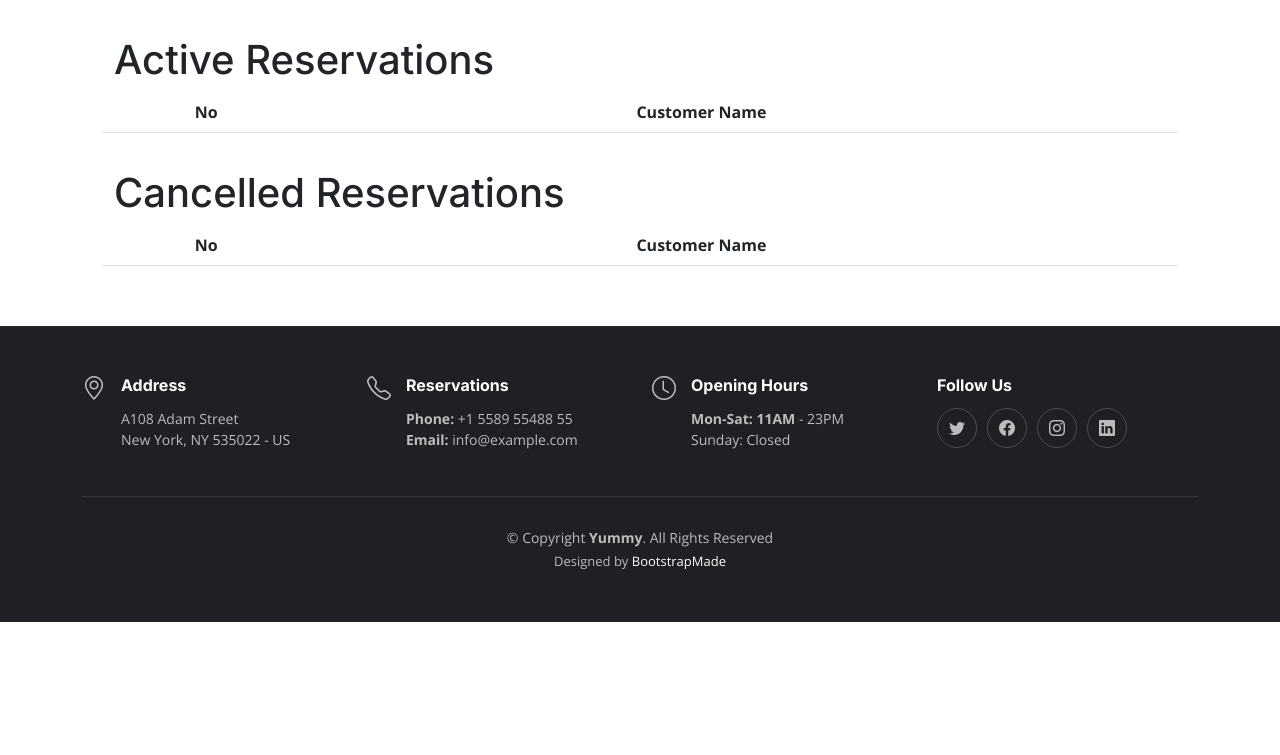
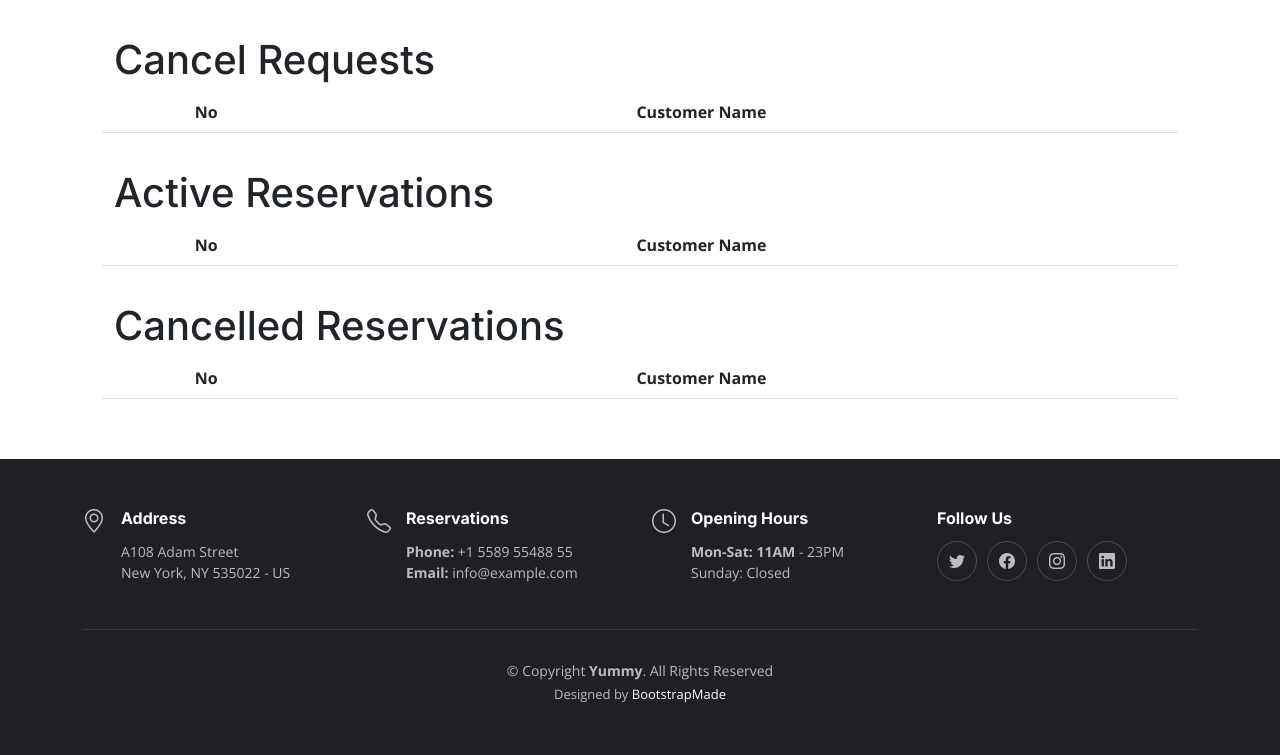
Before and after one commit to muhammadrazif01/strudel, a Django app: page /manageres in a window 1280 px wide. Shown: the part 211-966 px from the top of the page. Before the commit the page ends 833 px from the top, so only its background shows below. Run offline with Django 4.2, Linux system fonts and the light colour scheme; data that the repository does not hold is empty; some libraries are stand-ins or nearby versions.

Commit message:
Now handles cancel requests

```diff
--- a/manageresorder/templates/read_reservations.html
+++ b/manageresorder/templates/read_reservations.html
@@ -35,6 +35,37 @@
         </table>
     </div>
 
+    <div class="row justify-content-center" style="margin: 20px;">
+        <h1>Cancel Requests</h1>
+        <table class="table table-hover table-striped text-center">
+            <thead>
+                <tr>
+                    <th scope="col">No</th>
+                    <th scope="col">Customer Name</th>
+                    <th scope="col"></th>
+                </tr>
+            </thead>
+            <tbody>
+            {% for row in cancel_requests %}
+                <tr>
+                <th scope="row">{{forloop.counter}}</th>
+                <td>{{row.customerR.name}}</td>
+                <td>
+                    <a href="{% url 'manageresorder:res_detail' row.id %}" class="btn-book-a-table">
+                        <button style="margin: 5px; border-radius: 16px; border: none; padding: 5px 10px 5px 10px; background-color: #CE1212; color: white;">View Details</button>
+                    </a>
+                    <a href="{% url 'manageresorder:reject' row.id %}" class="btn-book-a-table">
+                        <button style="margin: 5px; border-radius: 16px; border: none; padding: 5px 10px 5px 10px; background-color: rgba(1, 1, 1, 0.888); color: white;">Accept</button>
+                    </a>
+                    <a href="{% url 'manageresorder:accept' row.id%}" class="btn-book-a-table">
+                        <button style="margin: 5px; border-radius: 16px; border: none; padding: 5px 10px 5px 10px; background-color: #CE1212; color: white;">Deny</button>
+                    </a>
+                </td>
+                </tr>
+            {% endfor %}
+            </tbody>
+        </table>
+    </div>
 
     <div class="row justify-content-center" style="margin: 20px;">
         <h1>Active Reservations</h1>
```
